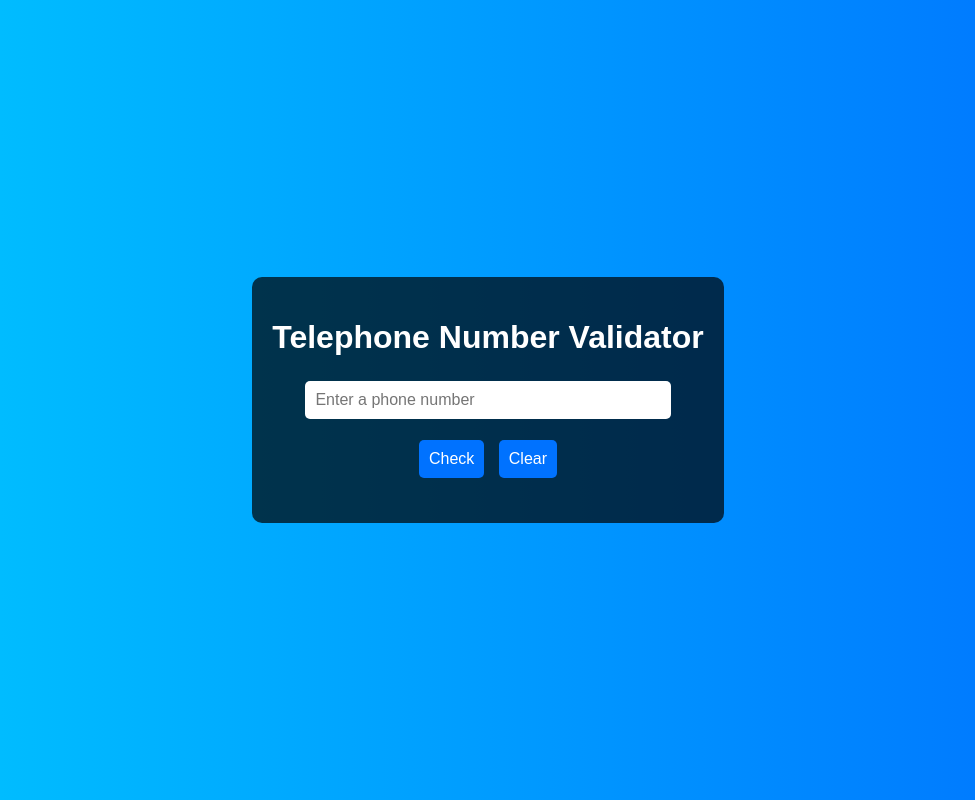
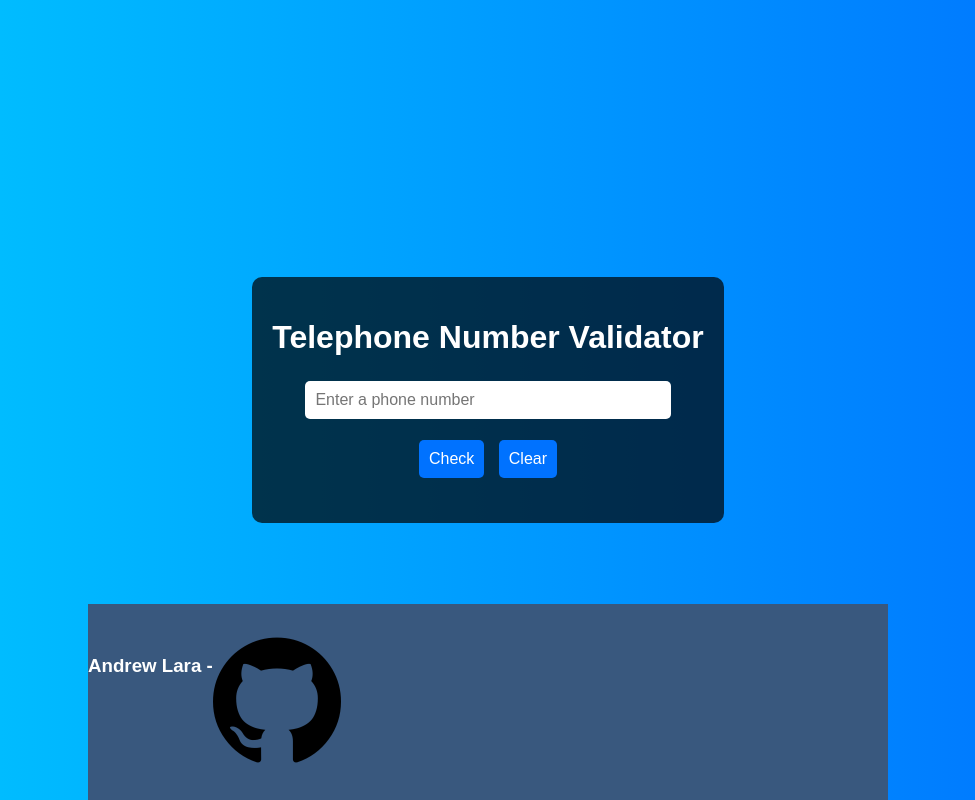
Before and after one commit to laraandrew/fcc-Number-Validator, a plain HTML site: page index.html in a window 1280 px wide. Shown: the whole page, without its empty margins (152-1127 px from the left). Drawn offline with Linux system fonts and the light colour scheme.

Commit message:
add logo, and transition. footer in place.

```diff
--- a/index.html
+++ b/index.html
@@ -15,6 +15,10 @@
     <button id="clear-btn">Clear</button>
     <div id="results-div"></div>
   </div>
+  <footer>
+    <h3>Andrew Lara - </h3>
+    <a href="https://github.com/laraandrew"><img src="github-logo.ico" alt="This is the github logo"></a>
+  </footer>
   <script src="script.js"></script>
 </body>
 </html>
--- a/styles.css
+++ b/styles.css
@@ -63,3 +63,13 @@ body {
   #results-div.show {
     opacity: 1;
   }
+
+
+  footer {
+    display: flex;
+    padding: 2em 0;
+    width: 100vh;
+    bottom: 0;
+    position: fixed;
+    background-color: #39587e;
+  }
```
Also changed, not shown: github-logo.ico (added).
